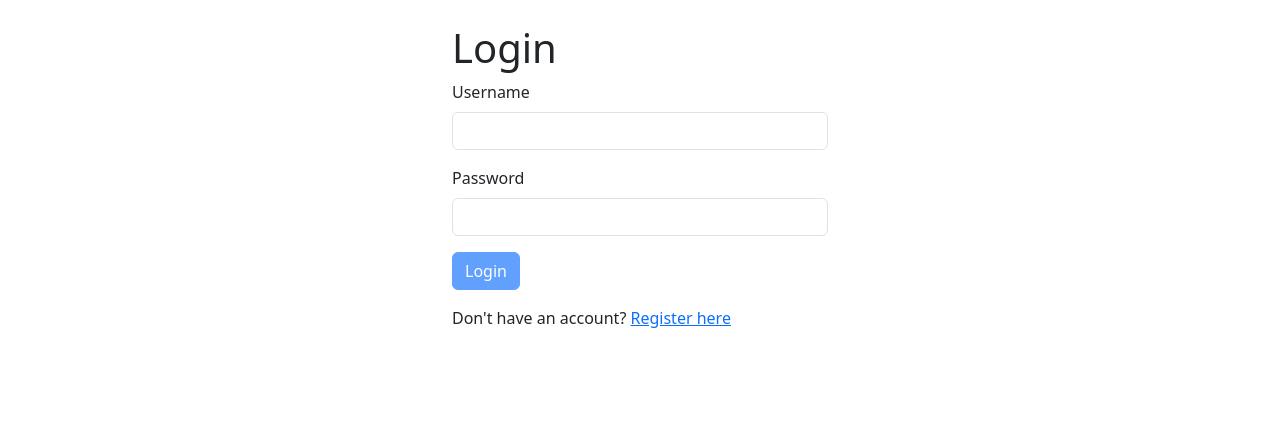
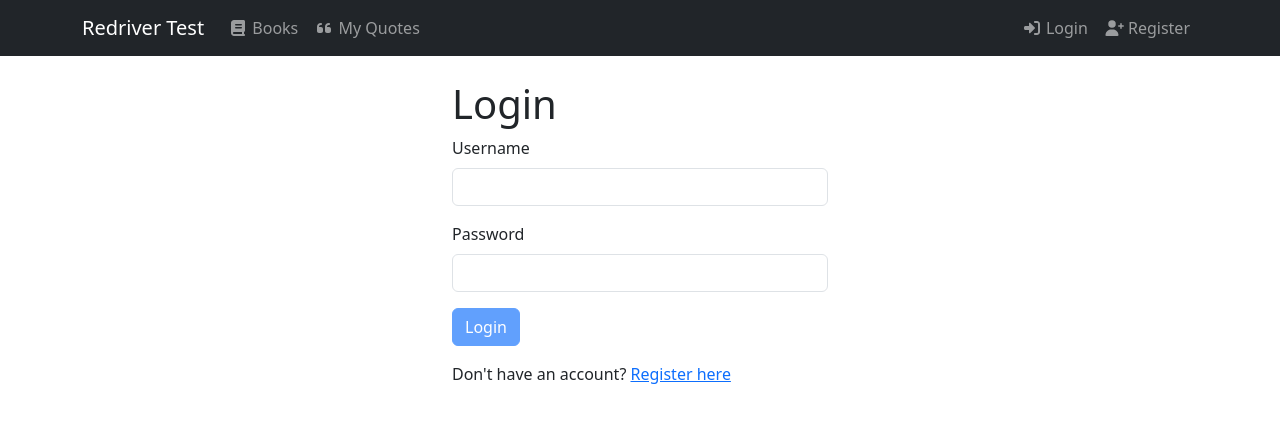
Before and after one commit to Noragiri/rr-interview-website-frontend, an Angular app in the folder my-app/: page /login in a window 1280 px wide. Shown: the top 422 px of the page. Built offline with nearby package versions, Linux system fonts and the light colour scheme.

Commit message:
add NavComponent with navigation bar and authentication links

```diff
--- a/my-app/src/app/app.html
+++ b/my-app/src/app/app.html
@@ -1 +1,2 @@
+<app-nav></app-nav>
 <router-outlet></router-outlet>
--- a/my-app/src/app/app.ts
+++ b/my-app/src/app/app.ts
@@ -1,9 +1,10 @@
 import { Component, signal } from '@angular/core';
 import { RouterOutlet } from '@angular/router';
+import { NavComponent } from './components/nav/nav';
 
 @Component({
   selector: 'app-root',
-  imports: [RouterOutlet],
+  imports: [RouterOutlet, NavComponent],
   templateUrl: './app.html',
   styleUrl: './app.css'
 })
--- /dev/null
+++ b/my-app/src/app/components/nav/nav.html
@@ -0,0 +1,50 @@
+<nav class="navbar navbar-expand-lg navbar-dark bg-dark">
+  <div class="container">
+    <a class="navbar-brand" routerLink="/books">Redriver Test</a>
+
+    <button
+      class="navbar-toggler"
+      type="button"
+      data-bs-toggle="collapse"
+      data-bs-target="#navbarContent"
+    >
+      <span class="navbar-toggler-icon"></span>
+    </button>
+
+    <div class="collapse navbar-collapse" id="navbarContent">
+      <ul class="navbar-nav me-auto">
+        <li class="nav-item">
+          <a class="nav-link" routerLink="/books" routerLinkActive="active">
+            <fa-icon [icon]="faBook"></fa-icon> Books
+          </a>
+        </li>
+        <li class="nav-item">
+          <a class="nav-link" routerLink="/quotes" routerLinkActive="active">
+            <fa-icon [icon]="faQuoteLeft"></fa-icon> My Quotes
+          </a>
+        </li>
+      </ul>
+
+      <ul class="navbar-nav">
+        @if (isLoggedIn) {
+          <li class="nav-item">
+            <button class="btn btn-link nav-link" (click)="logout()">
+              <fa-icon [icon]="faLogout"></fa-icon> Logout
+            </button>
+          </li>
+        } @else {
+          <li class="nav-item">
+            <a class="nav-link" routerLink="/login">
+              <fa-icon [icon]="faLogin"></fa-icon> Login
+            </a>
+          </li>
+          <li class="nav-item">
+            <a class="nav-link" routerLink="/register">
+              <fa-icon [icon]="faRegister"></fa-icon> Register
+            </a>
+          </li>
+        }
+      </ul>
+    </div>
+  </div>
+</nav>
--- /dev/null
+++ b/my-app/src/app/components/nav/nav.ts
@@ -0,0 +1,40 @@
+import { Component } from '@angular/core';
+import { RouterLink, RouterLinkActive, Router } from '@angular/router';
+import { FontAwesomeModule } from '@fortawesome/angular-fontawesome';
+import {
+  faBook,
+  faQuoteLeft,
+  faRightFromBracket,
+  faRightToBracket,
+  faUserPlus,
+} from '@fortawesome/free-solid-svg-icons';
+import { AuthService } from '../../services/auth';
+
+@Component({
+  selector: 'app-nav',
+  standalone: true,
+  imports: [RouterLink, RouterLinkActive, FontAwesomeModule],
+  templateUrl: './nav.html',
+  styleUrl: './nav.css',
+})
+export class NavComponent {
+  faBook = faBook;
+  faQuoteLeft = faQuoteLeft;
+  faLogout = faRightFromBracket;
+  faLogin = faRightToBracket;
+  faRegister = faUserPlus;
+
+  constructor(
+    private authService: AuthService,
+    private router: Router,
+  ) {}
+
+  get isLoggedIn(): boolean {
+    return this.authService.isLoggedIn();
+  }
+
+  logout(): void {
+    this.authService.logout();
+    this.router.navigate(['/login']);
+  }
+}
```
Also changed, not shown: my-app/src/app/components/nav/nav.css (added), 1 other file (tests, documents, lock files or other folders).
